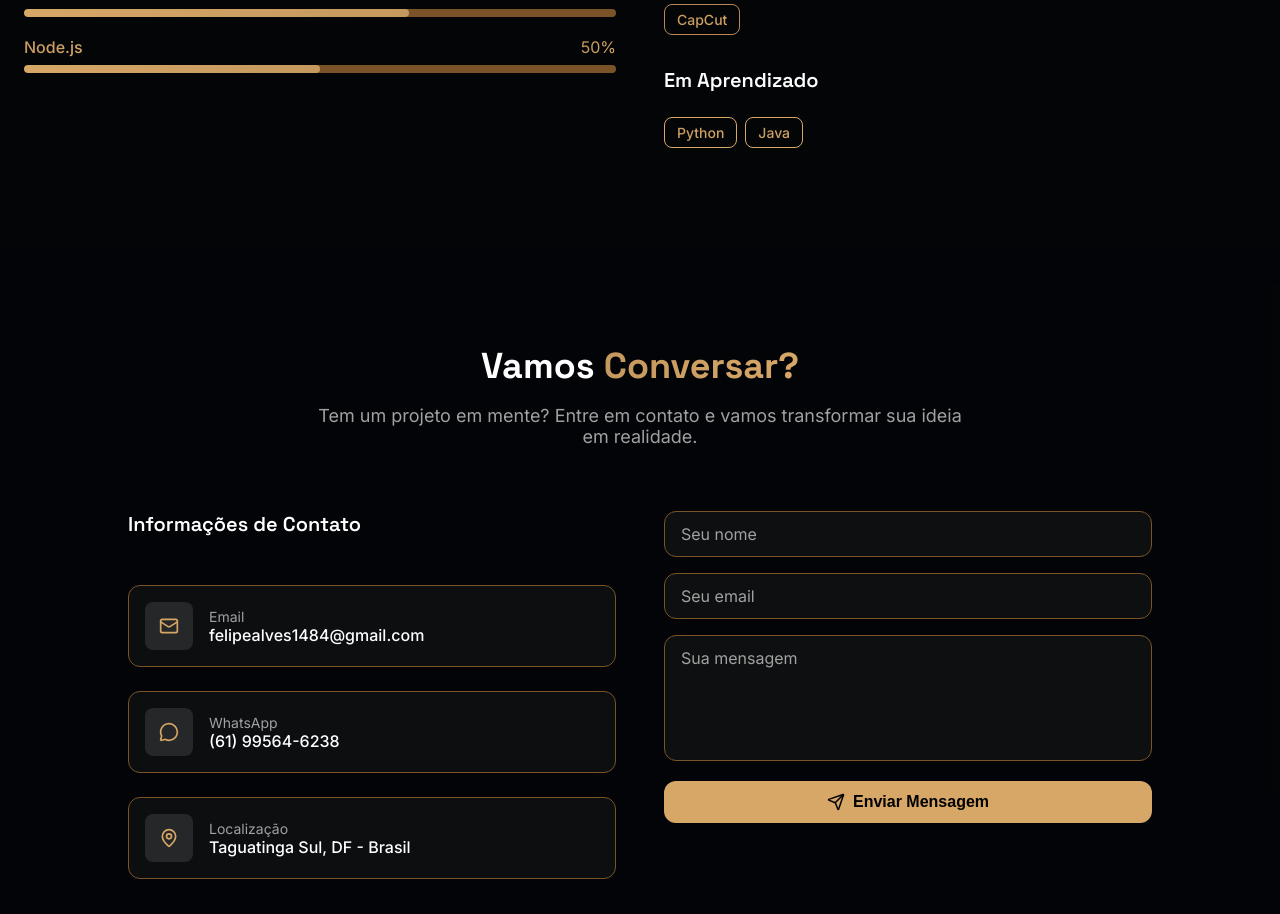
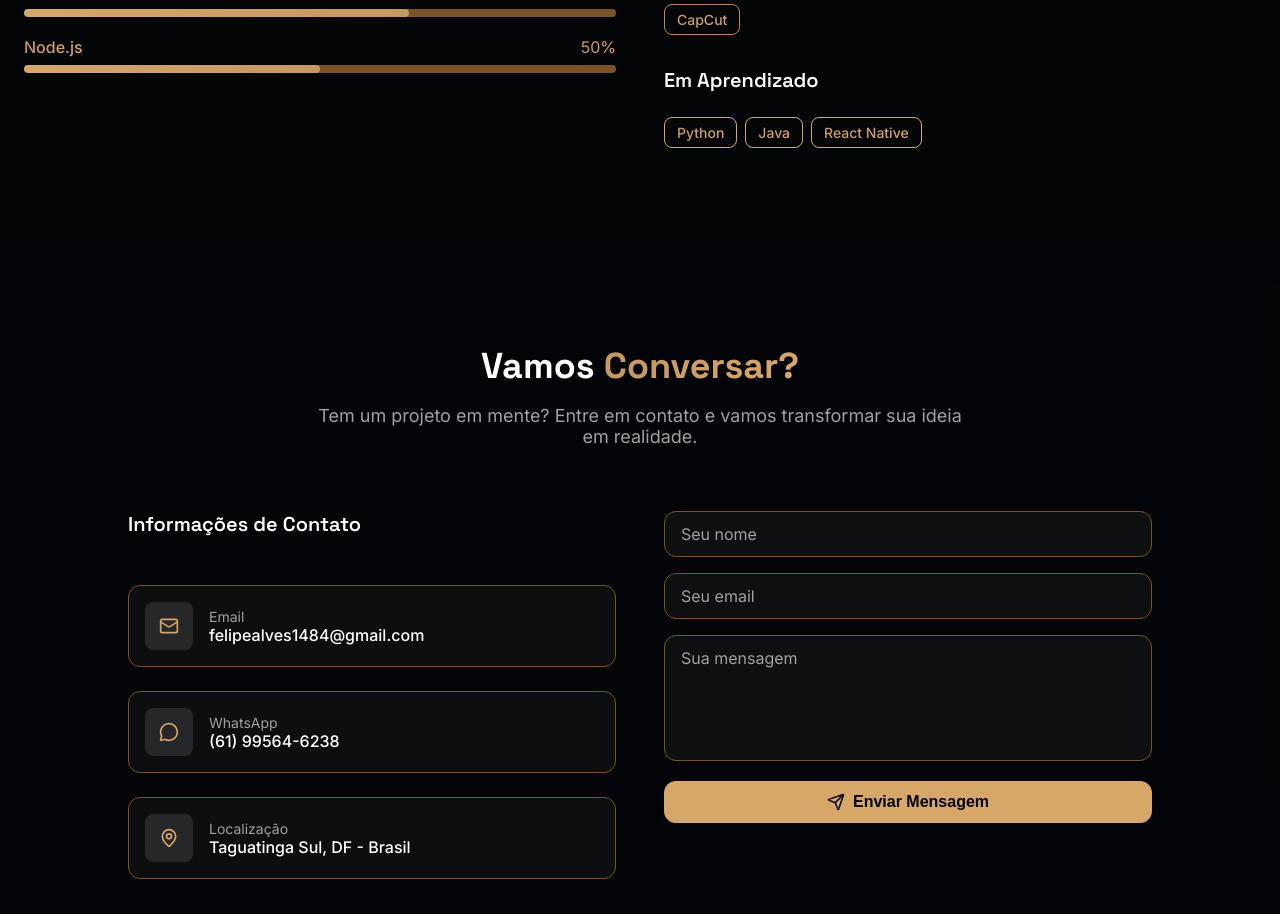
Before and after one commit to felipe-allves/Portfolio, a React (Vite) app: page / in a window 1280 px wide. Shown: the part 3272-4186 px from the top of the page. Built offline with nearby package versions, Linux system fonts and the light colour scheme.

Commit message:
feat: Adicionar "React Native" à lista de habilidades de aprendizado

```diff
--- a/src/components/Knowledge.jsx
+++ b/src/components/Knowledge.jsx
@@ -19,7 +19,7 @@ const audiovisual = [
   "Edição de Vídeo", "CapCut"
 ];
 
-const learning = ["Python", "Java"];
+const learning = ["Python", "Java", "React Native"];
 
 const Knowledge = () => {
   return (
```
